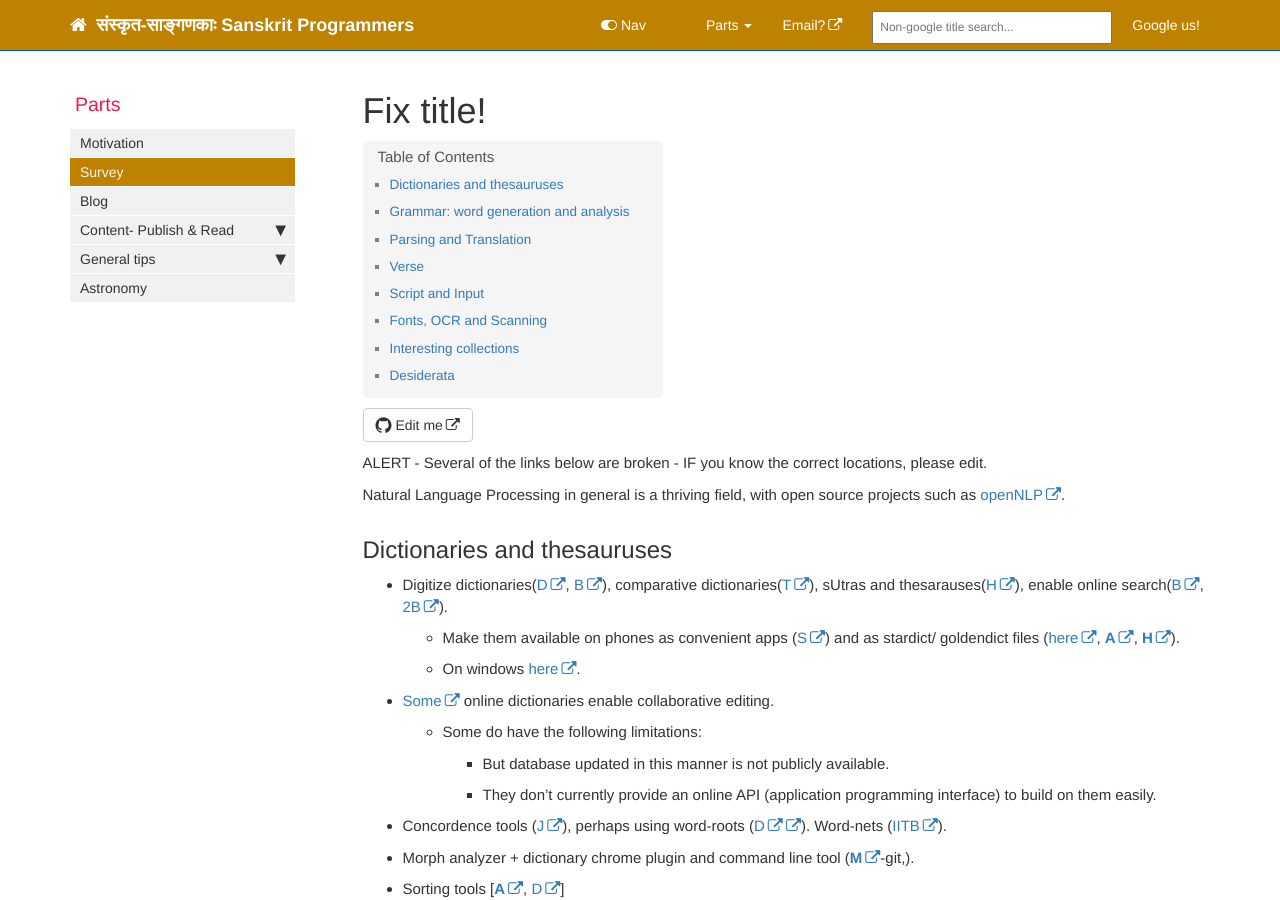
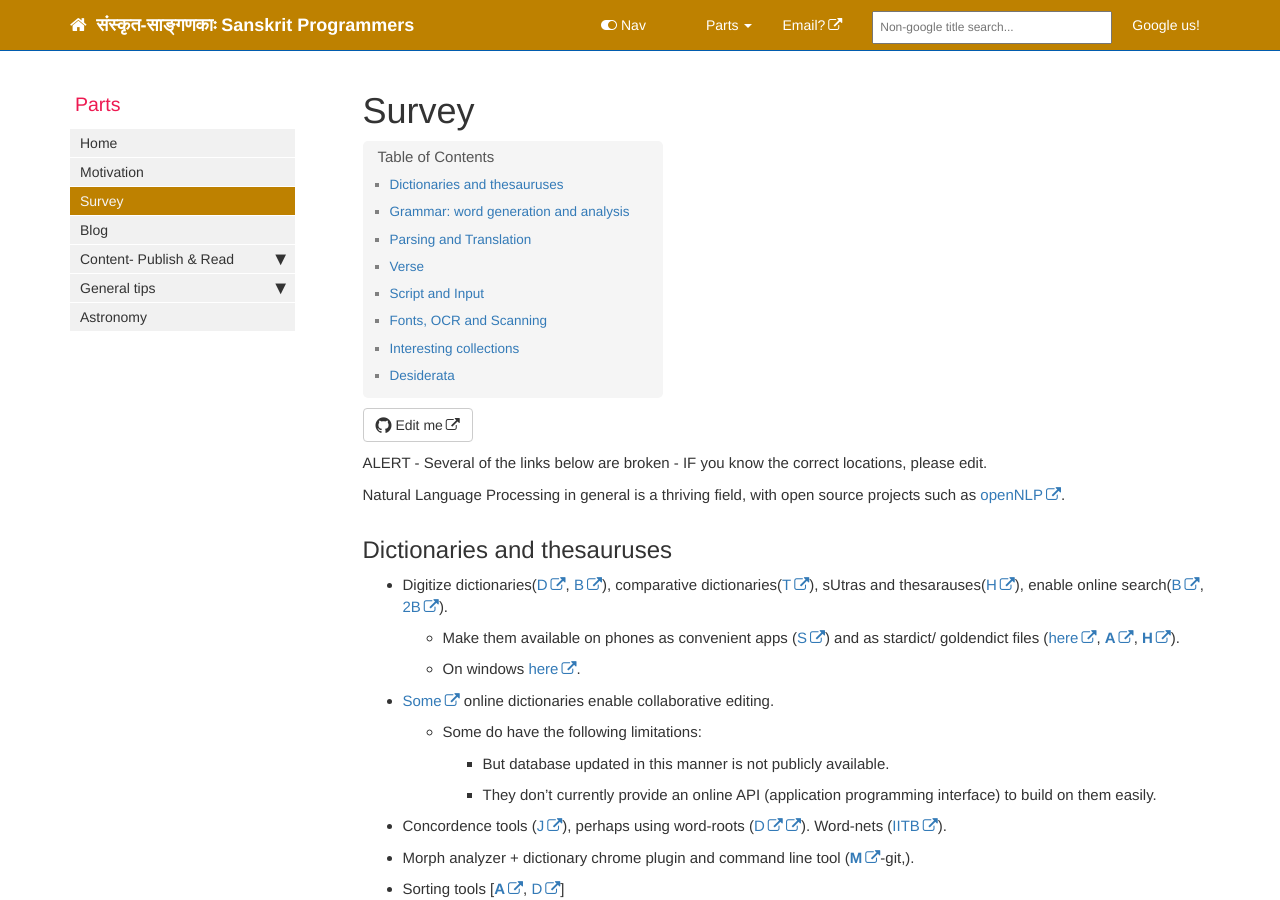
Before and after one commit to sanskrit-coders/jekyll-site-archived, a Jekyll site: the page built from pages/survey.md, in a window 1280 px wide and 900 px high. Built offline with Jekyll 4.4.1, drawn with Linux system fonts in a browser that asks for light colours; nearby versions of some CDN libraries; comment, search, counter and statistics services are not loaded.

Commit message:
Content update

```diff
--- a/_data/sidebars/home_sidebar.yml
+++ b/_data/sidebars/home_sidebar.yml
@@ -2,6 +2,8 @@
 
 title: Parts
 contents:
+  - title: Home
+    url: /index.html
   - title: Motivation
     url: /pages/motivation.html
   - title: Survey
--- a/pages/survey.md
+++ b/pages/survey.md
@@ -1,5 +1,5 @@
 ---
-title: Fix title!
+title: Survey
 ---
 
 ALERT - Several of the links below are broken - IF you know the correct locations, please edit.
```
